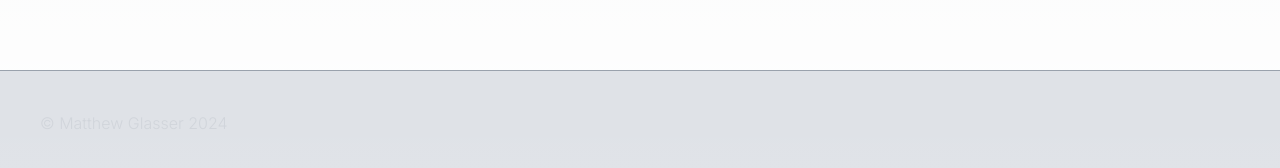
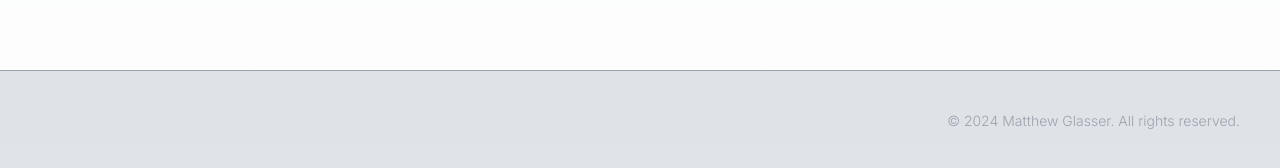
Before and after one commit to jedim101/matthewglasser.org, a Next.js app: page / in a window 1280 px wide. Shown: the part 2490-2658 px from the top of the page. Built offline with nearby package versions, Linux system fonts and the light colour scheme.

Commit message:
plan pages

```diff
--- a/components/footer.tsx
+++ b/components/footer.tsx
@@ -1,7 +1,8 @@
 export default function Footer() {
-  return (
-    <div className="bg-slate-500/20 text-gray-300 font-light flex w-full text-slate p-10 border-t border-slate-700/40">
-      &copy; Matthew Glasser 2024
-    </div>
-  );
+	return (
+		<div className="text-slate font-sm flex w-full justify-between border-t border-slate-700/40 bg-slate-500/20 p-10 text-sm font-light text-gray-400">
+			<div />
+			&copy; 2024 Matthew Glasser. All rights reserved.
+		</div>
+	);
 }
```
